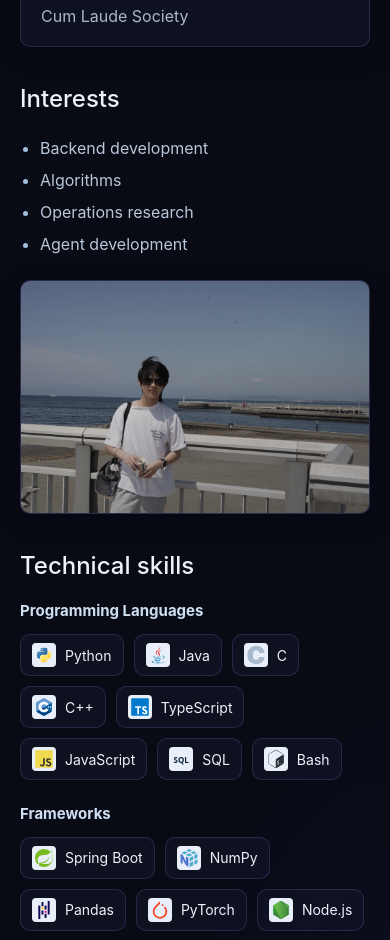
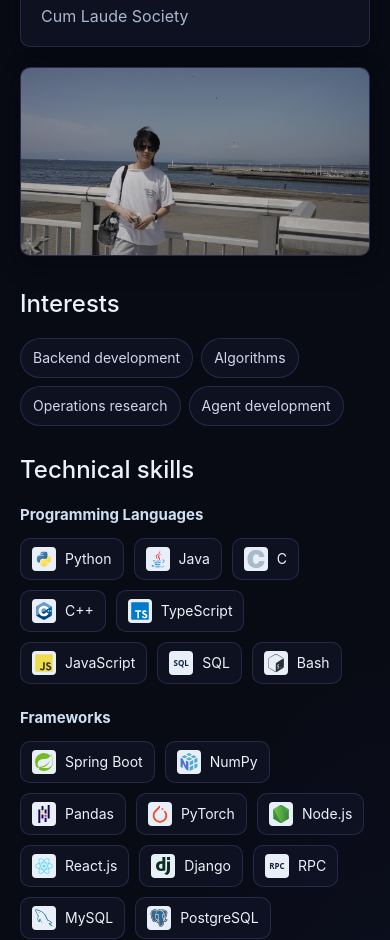
Before and after one commit to TakinaHua/takinahua.github.io, a React (Vite) app: page / in a window 390 px wide. Shown: the part 1060-2000 px from the top of the page. Built offline with nearby package versions, Linux system fonts and the light colour scheme.

Commit message:
feat: organize About into two rows with interactive interests

```diff
--- a/src/App.css
+++ b/src/App.css
@@ -28,7 +28,8 @@
 .about-grid {
   display: grid;
   grid-template-columns: minmax(0, 3fr) minmax(0, 2fr);
-  gap: 32px;
+  gap: 20px 32px;
+  align-items: start;
 }
 
 .education-list {
@@ -59,18 +60,66 @@
 }
 
 .interest-list {
+  display: flex;
+  flex-wrap: wrap;
+  gap: 8px;
+  padding: 0;
   margin: 0;
-  padding-left: 20px;
-  color: #b9c7da;
-  line-height: 2;
+  list-style: none;
 }
 
-.interest-list li::marker {
-  color: #9fbfe4;
+.interest-list button {
+  min-height: 40px;
+  padding: 7px 12px;
+  border: 1px solid var(--atmosphere-border);
+  border-radius: 100px;
+  background: var(--atmosphere-surface);
+  color: #d8d4ec;
+  font: inherit;
+  font-size: 14px;
+  cursor: pointer;
+  transition: background-color var(--atmosphere-ease), border-color var(--atmosphere-ease);
 }
 
-.skills {
-  margin-top: 32px;
+.interest-list button:is(:hover, [aria-pressed="true"]) {
+  border-color: var(--atmosphere-highlight);
+  background: #252046;
+}
+
+.interest-list button[aria-pressed="true"] {
+  color: #f1e9ff;
+}
+
+.interest-project {
+  display: inline-block;
+  margin-top: 12px;
+  color: #d7cfff;
+  text-decoration: underline;
+  text-underline-offset: .25em;
+  font-size: 14px;
+}
+
+.about-announcement {
+  position: absolute;
+  width: 1px;
+  height: 1px;
+  overflow: hidden;
+  clip-path: inset(50%);
+  white-space: nowrap;
+}
+
+.about-details {
+  display: grid;
+  grid-template-columns: minmax(0, 1fr) minmax(0, 2fr);
+  gap: 24px 32px;
+  align-items: start;
+  margin-top: 28px;
+}
+
+@media (max-width: 640px) {
+  .about-details {
+    grid-template-columns: minmax(0, 1fr);
+  }
 }
 
 .skills-list {
@@ -582,8 +631,8 @@ footer {
 .about-portrait {
   position: relative;
   overflow: hidden;
-  aspect-ratio: 3 / 2;
-  margin-top: 20px;
+  aspect-ratio: 1.85;
+  max-height: 250px;
   border: 1px solid var(--atmosphere-border);
   border-radius: var(--atmosphere-radius);
   background: var(--midnight);
@@ -595,7 +644,7 @@ footer {
   width: 100%;
   height: 100%;
   object-fit: cover;
-  object-position: 25% center;
+  object-position: 25% 58%;
   filter: brightness(.82) saturate(.76);
 }
 
@@ -606,3 +655,27 @@ footer {
   content: '';
   pointer-events: none;
 }
+
+.education-list li {
+  transition: border-color var(--atmosphere-ease);
+}
+
+@media (hover: hover) {
+  .education-list li:hover {
+    border-color: var(--atmosphere-highlight);
+  }
+}
+
+.skills-list li[data-related] {
+  border-color: var(--atmosphere-highlight);
+  background: #252046;
+  box-shadow: inset 0 0 0 1px #a18bff45;
+  color: #f1e9ff;
+}
+
+@media (prefers-reduced-motion: reduce) {
+  .education-list li,
+  .interest-list button {
+    transition: none;
+  }
+}
--- a/src/App.tsx
+++ b/src/App.tsx
@@ -170,7 +170,32 @@ function SectionCompass() {
   )
 }
 
+const interests = [
+  {
+    label: 'Backend development',
+    skills: ['Java', 'TypeScript', 'Spring Boot', 'Node.js', 'PostgreSQL'],
+    project: { id: 'atlas', label: 'Atlas' },
+  },
+  {
+    label: 'Algorithms',
+    skills: ['Python', 'C', 'C++', 'TypeScript'],
+    project: { id: 'atlas', label: 'Atlas' },
+  },
+  {
+    label: 'Operations research',
+    skills: ['Python', 'NumPy', 'Pandas'],
+    project: { id: 'ev-optimization', label: 'EV Optimization' },
+  },
+  {
+    label: 'Agent development',
+    skills: ['Python', 'TypeScript', 'Node.js', 'PyTorch'],
+  },
+]
+
 function App() {
+  const [activeInterest, setActiveInterest] = useState<number | null>(null)
+  const selectedInterest = activeInterest === null ? undefined : interests[activeInterest]
+
   return (
     <>
       <a className="skip-link" href="#main">Skip to content</a>
@@ -208,14 +233,6 @@ function App() {
                 </li>
               </ul>
             </div>
-            <div>
-              <h3 id="interests">Interests</h3>
-              <ul className="interest-list">
-                <li>Backend development</li>
-                <li>Algorithms</li>
-                <li>Operations research</li>
-                <li>Agent development</li>
-              </ul>
             <div className="about-portrait">
               <img
                 src="/images/barry-waterfront.jpg"
@@ -227,15 +244,40 @@ function App() {
               />
             </div>
           </div>
+          <div className="about-details">
+            <div>
+              <h3 id="interests">Interests</h3>
+              <ul className="interest-list">
+                {interests.map(({ label }, index) => (
+                  <li key={label}>
+                    <button
+                      type="button"
+                      aria-pressed={activeInterest === index}
+                      aria-controls="about-skills"
+                      onClick={() => setActiveInterest(current => current === index ? null : index)}
+                    >
+                      {label}
+                    </button>
+                  </li>
+                ))}
+              </ul>
+              {selectedInterest?.project && (
+                <a className="interest-project" href={`#${selectedInterest.project.id}`}>
+                  Related project: {selectedInterest.project.label} <span aria-hidden="true">↗</span>
+                </a>
+              )}
+              <span className="about-announcement" role="status">
+                {selectedInterest && `Related skills: ${selectedInterest.skills.join(', ')}.`}
+              </span>
             </div>
-          <div className="skills">
+            <div className="skills" id="about-skills">
               <h3>Technical skills</h3>
               {skillGroups.map(({ id, title, skills }) => (
                 <div className="skill-group" id={id} key={id}>
                   <h4>{title}</h4>
                   <ul className="skills-list">
                     {skills.map(([name, icon]) => (
-                    <li key={name}>
+                      <li key={name} data-related={selectedInterest?.skills.includes(name) ? true : undefined}>
                         {icon === 'sql' || icon === 'rpc' ? (
                           <span className="skill-mark" aria-hidden="true">{name}</span>
                         ) : icon === 'html-css' ? (
@@ -252,6 +294,7 @@ function App() {
                   </ul>
                 </div>
               ))}
+            </div>
           </div>
         </section>
         <section id="projects" aria-labelledby="projects-title">
```
Lines whose indentation alone changed are shown as unchanged.
